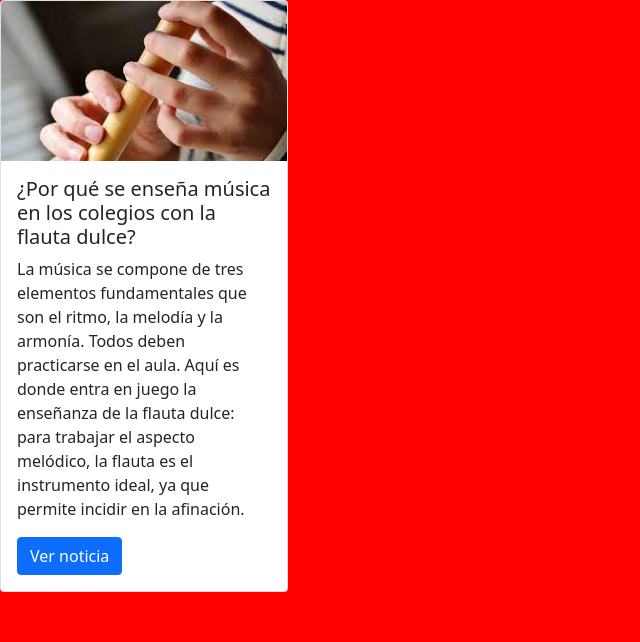
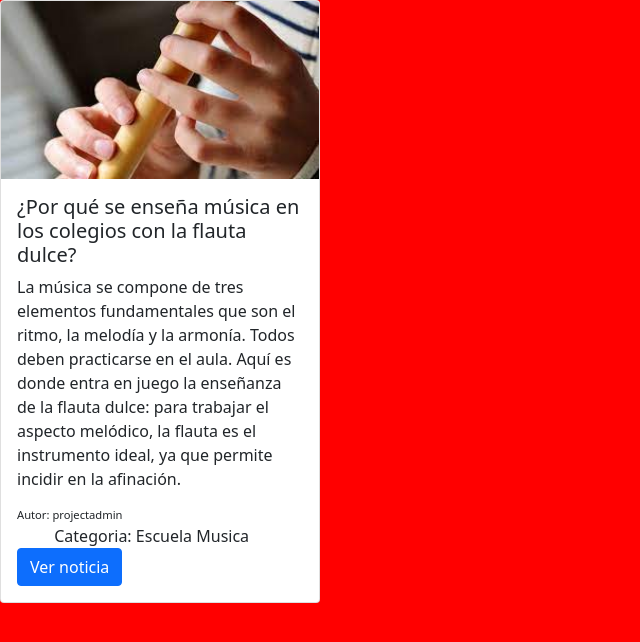
Before and after one commit to IleanaChamorro/ecommercedjango, a Django app: page /blog/ in a window 1280 px wide. Shown: the part 70-712 px from the top of the page, without its empty margins (0-640 px from the left). Run offline with Django 3.2, Linux system fonts and the light colour scheme; data comes from the database, SQL or seed files in the repository; both versions use the stored data as it was after the commit.

Commit message:
Agregado autor y categorias

```diff
--- a/blog/templates/blog/blog.html
+++ b/blog/templates/blog/blog.html
@@ -4,13 +4,23 @@
 
 {% block content %}
     {% for noticias in noticias %}
-    <div class="card" style="width: 18rem;">
+    <div class="card" style="width: 20rem;">
         <img src="{{noticias.imagen.url}}" class="card-img-top" alt="...">
         <div class="card-body">
           <h5 class="card-title">{{noticias.titulo}}</h5>
           <p class="card-text">{{noticias.contenido}}</p>
+          <div style="text-align: left; font-size: 0.7rem;">
+            Autor: {{noticias.author}}
+          </div>
+          <section>
+            <div style="width:75%; margin: auto; text-align: center;">
+              {% for categorias in noticias.categorias.all %}
+                Categoria: {{categorias.nombre}} &nbsp;&nbsp;&nbsp;
+              {% endfor %}
+            </div>
           <a href="#" class="btn btn-primary">Ver noticia</a>
         </div>
       </div>
     {% endfor %}
+    </section>
 {% endblock %}
```
Also changed, not shown: db.sqlite3.
